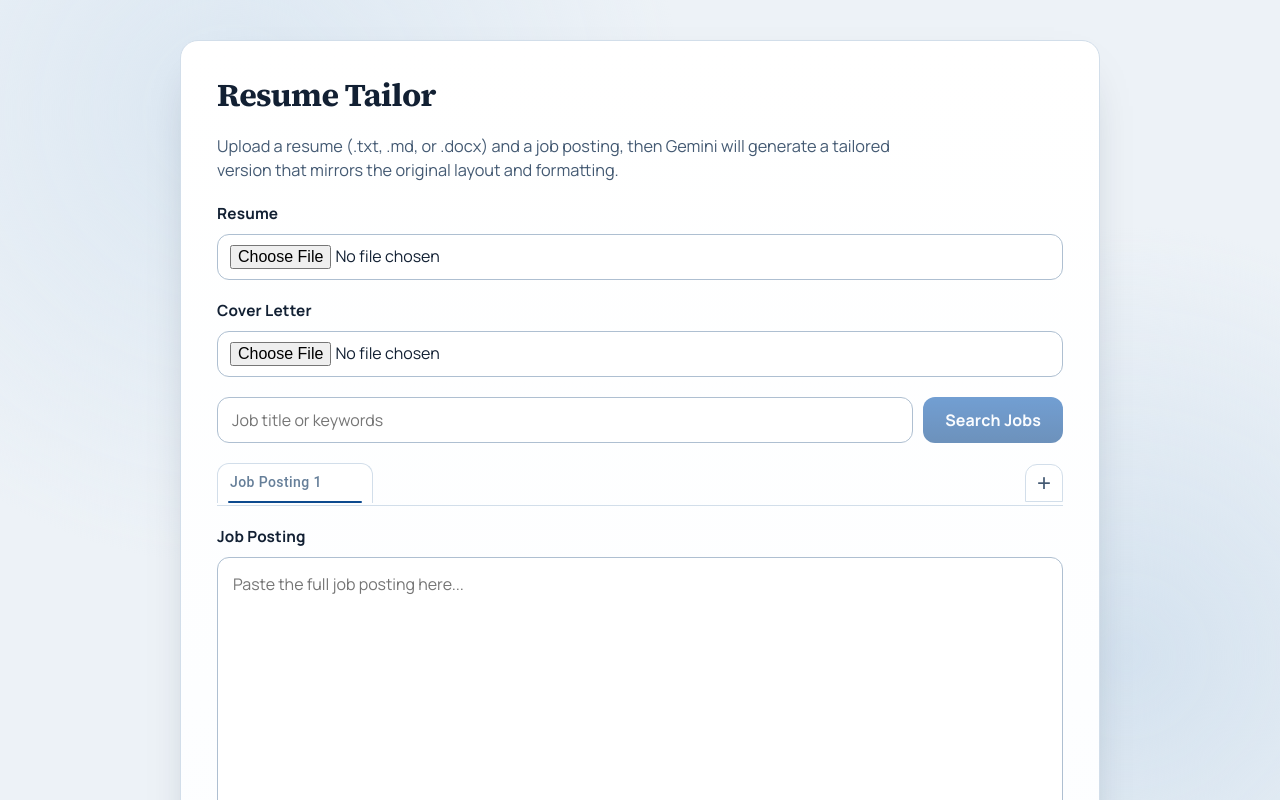
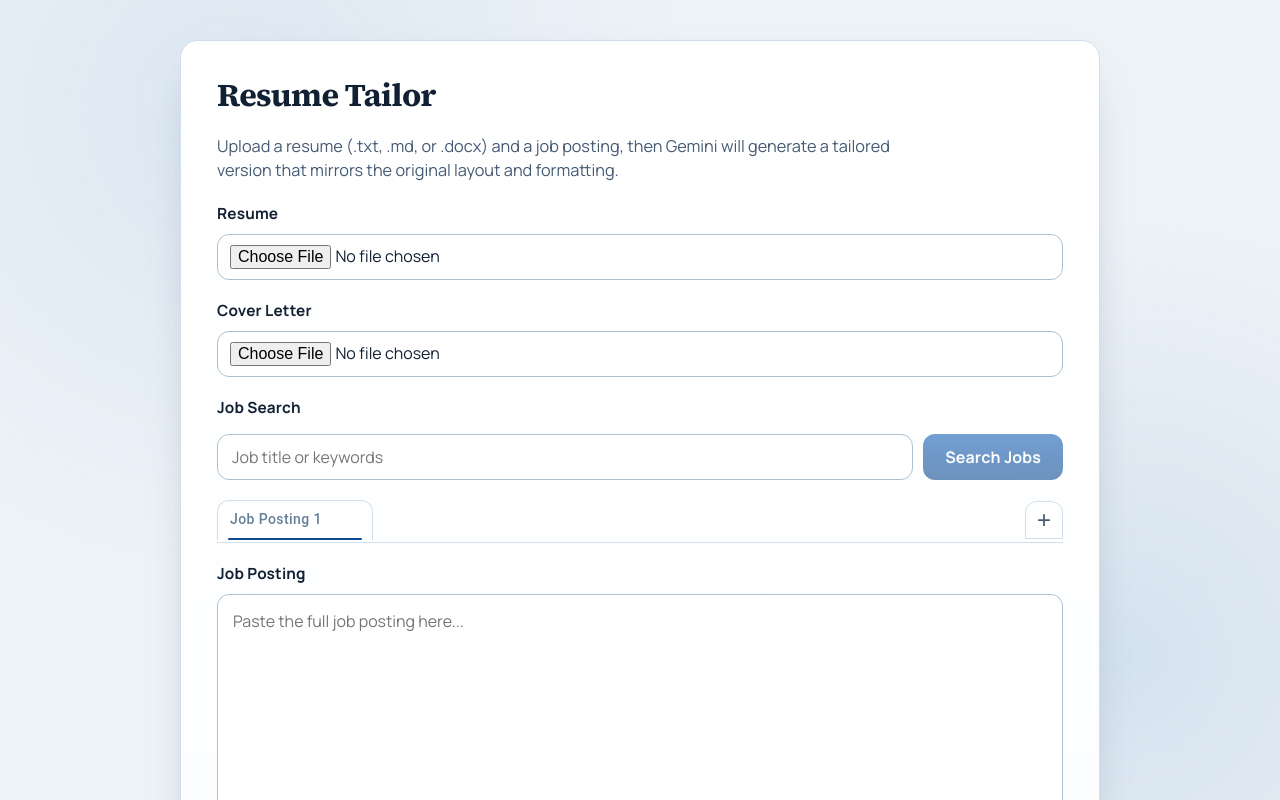
Before and after one commit to alexandergshaw/Resume-Tailor, a Next.js app in the folder hello-world/: page / in a window 1280 px wide. Shown: the top 800 px of the page. Built offline with nearby package versions, Linux system fonts and the light colour scheme.

Commit message:
feat: add label for job search section in the UI

```diff
--- a/hello-world/app/page.js
+++ b/hello-world/app/page.js
@@ -621,6 +621,7 @@ export default function Home() {
         </div>
 
         <section className={styles.jobSearchSection}>
+          <p className={styles.label}>Job Search</p>
           <form className={styles.searchBar} onSubmit={handleJobSearch}>
             <input
               type="text"
```
